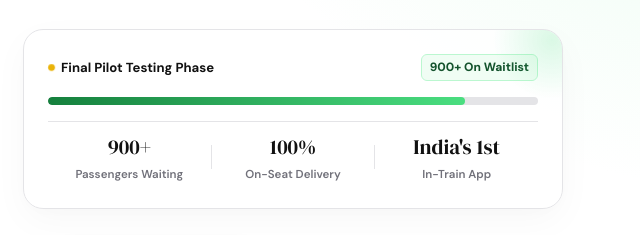
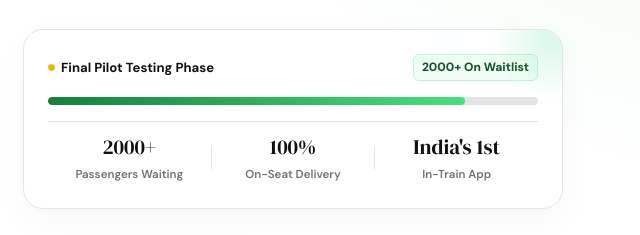
Before and after one commit to kartik098ki/Railquick-waitlistapp, a website: page public/index.html in a window 1280 px wide. Shown: the part 530-765 px from the top of the page, 347-987 px from the left. Drawn offline with Linux system fonts and the light colour scheme.

Commit message:
Update index.html
extend the waitlist 900+ to 2000+ waitlist

```diff
--- a/public/index.html
+++ b/public/index.html
@@ -63,14 +63,14 @@
               <span class="cs-status-dot"></span>
               <span class="cs-status-lbl">Final Pilot Testing Phase</span>
             </div>
-            <div class="cs-status-val">900+ On Waitlist</div>
+            <div class="cs-status-val">2000+ On Waitlist</div>
           </div>
           <div class="cs-progress-track">
             <div class="cs-progress-bar"></div>
           </div>
           <div class="cs-stats-grid">
             <div class="cs-stat-box">
-              <span class="cs-stat-num">900+</span>
+              <span class="cs-stat-num">2000+</span>
               <span class="cs-stat-desc">Passengers Waiting</span>
             </div>
             <div class="cs-stat-sep"></div>
```
